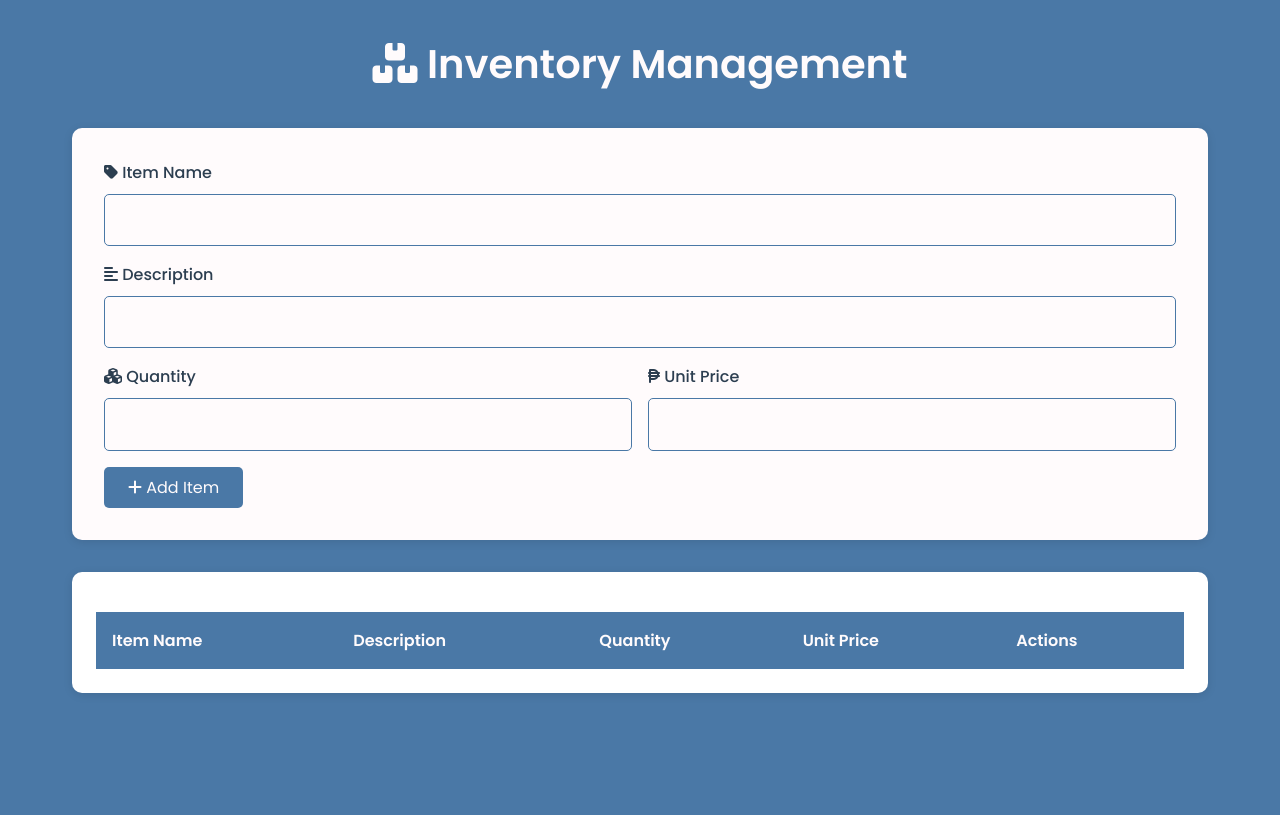
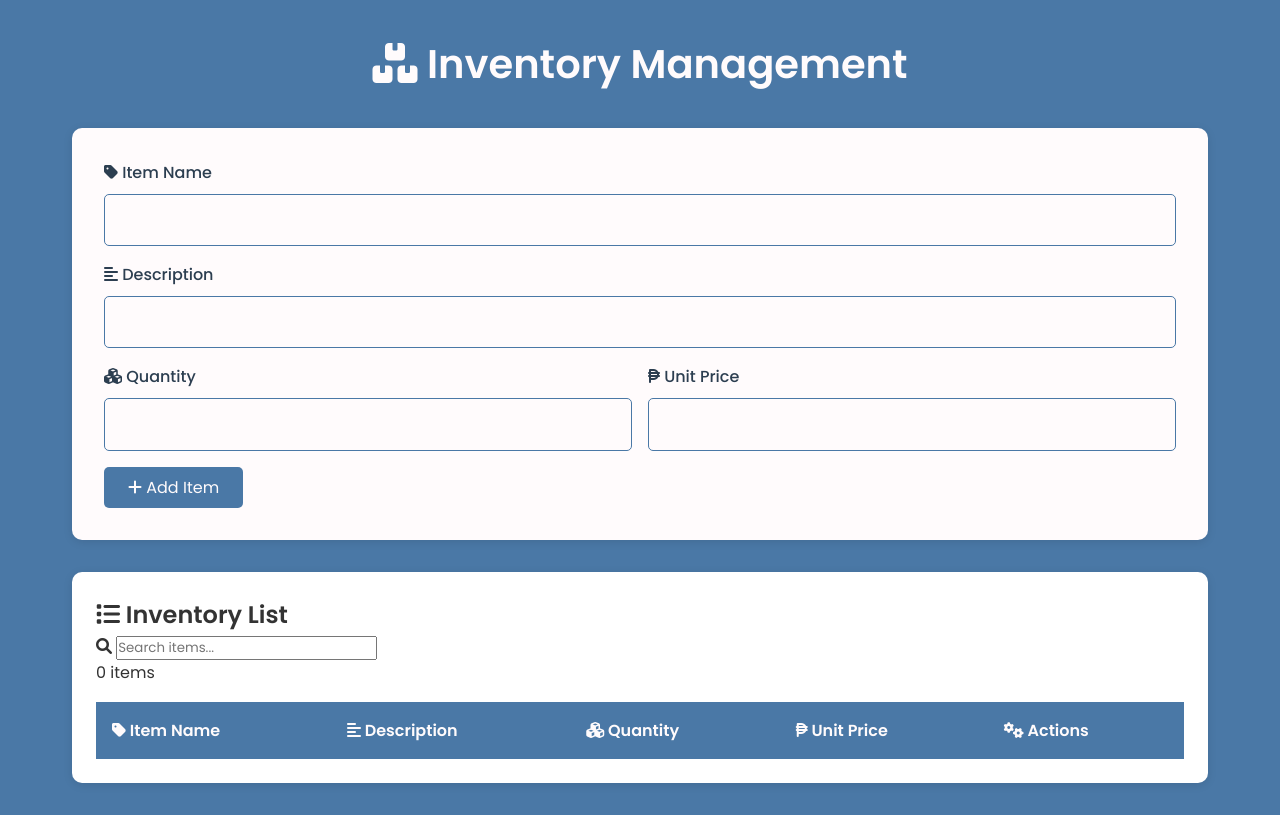
Before and after one commit to jeezreal2002/Inventory-System, a plain HTML site: page index.html in a window 1280 px wide. Drawn offline with Linux system fonts and the light colour scheme.

Commit message:
Update index.html

```diff
--- a/index.html
+++ b/index.html
@@ -38,15 +38,32 @@
             </form>
         </div>
 
+
+
         <div class="table-container">
+            <div class="table-header">
+                <h2><i class="fas fa-list"></i> Inventory List</h2>
+
+                <div class="search-container">
+                    <div class="search-wrapper">
+                        <i class="fas fa-search search-icon"></i>
+                        <input  id="searchInput" placeholder="Search items...">
+                        <div class="search-stats">
+                            <span id="itemCount">0 items</span>
+                        </div>
+                    </div>
+                </div>
+
+            </div>
+
             <table>
                 <thead>
                     <tr>
-                        <th>Item Name</th>
-                        <th>Description</th>
-                        <th>Quantity</th>
-                        <th>Unit Price</th>
-                        <th>Actions</th>
+                        <th><i class="fas fa-tag"></i> Item Name</th>
+                        <th><i class="fas fa-align-left"></i> Description</th>
+                        <th><i class="fas fa-cubes"></i> Quantity</th>
+                        <th><i class="fa-solid fa-peso-sign"></i> Unit Price</th>
+                        <th><i class="fas fa-cogs"></i> Actions</th>
                     </tr>
                 </thead>
                 <tbody id="inventory-body"></tbody>
```
